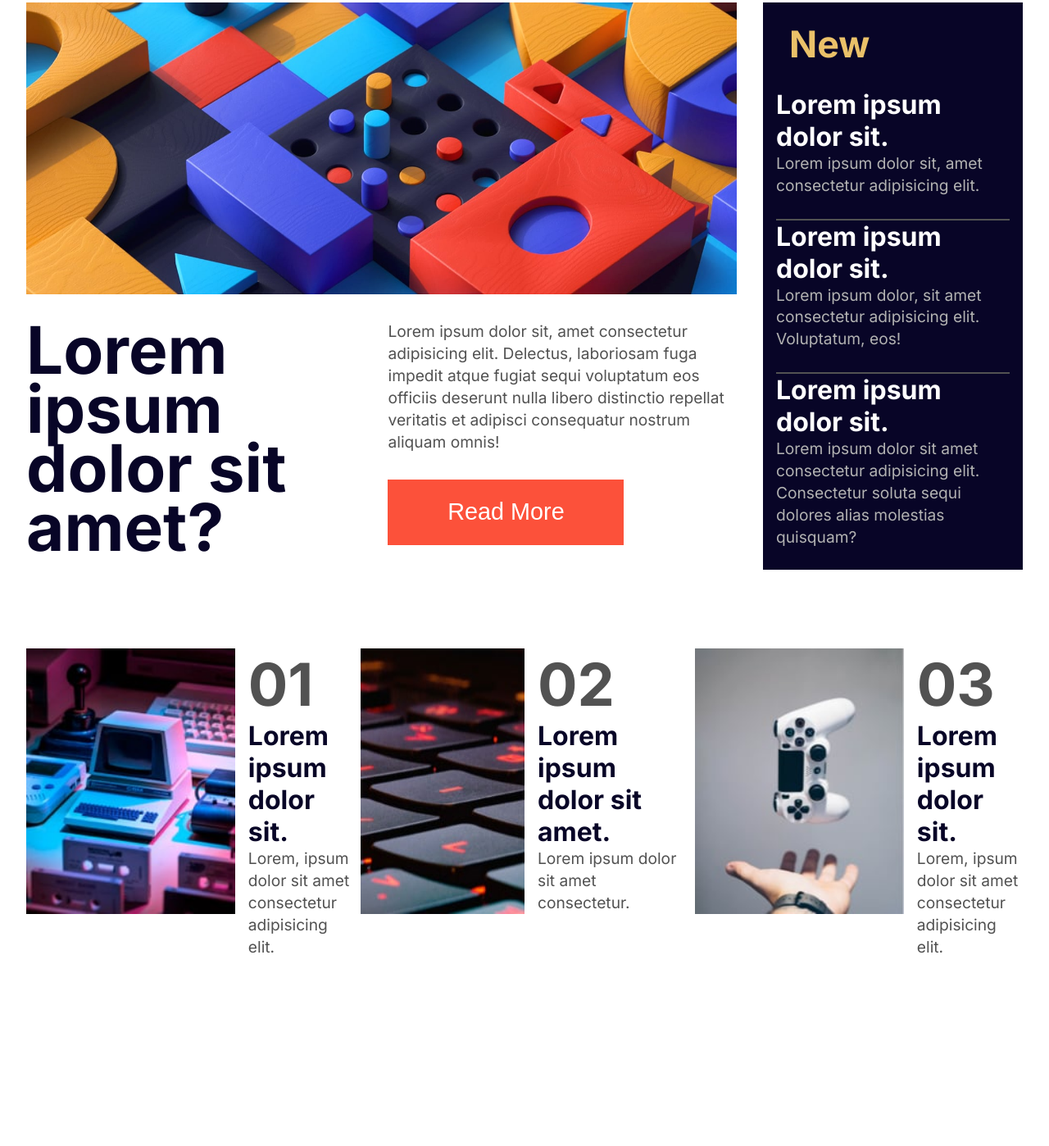
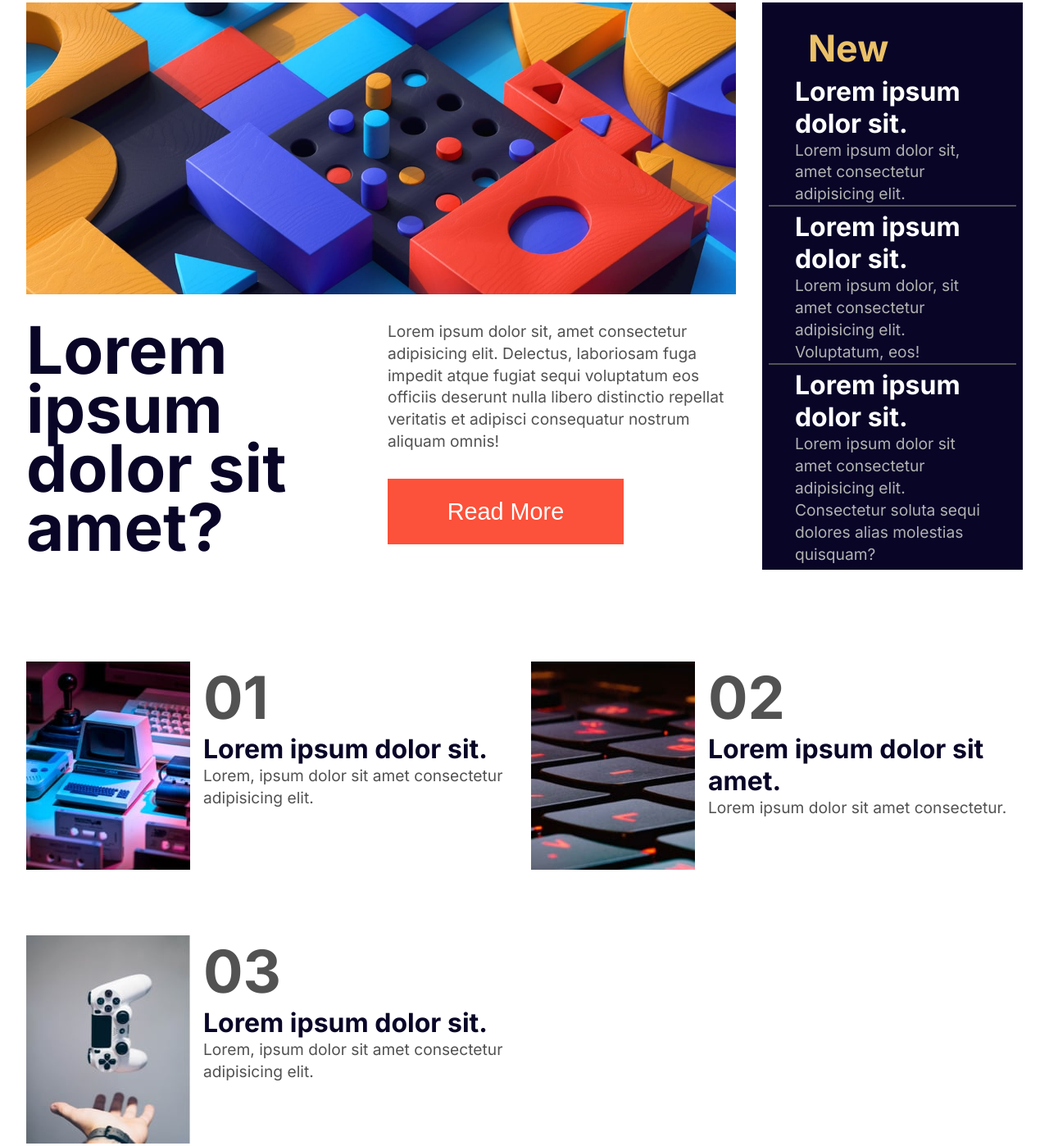
Before and after one commit to CanerGulduren/Simple-News-page, a website: page index.html in a window 1280 px wide. Shown: the part 84-1482 px from the top of the page at 82% size. Before the commit the page ends 1253 px from the top, so only its background shows below. Drawn offline with Linux system fonts and the light colour scheme.

Commit message:
Fix some responsive problem
Fix footer and aside responsive problem

```diff
--- a/sass/main.scss
+++ b/sass/main.scss
@@ -112,9 +112,14 @@ aside{
 
 aside{
     background-color: color.$primary-dark-color;
-    padding-inline: 1rem;
-    display: grid;
+    padding-inline: .5rem;
+    display: flex;
+    flex-direction: column;
     justify-content: space-evenly;
+}
+
+aside > *{
+    padding: 2rem;
 }
 
 aside h2{
@@ -131,19 +136,25 @@ aside span{
     color: color.$secondary-light-color;
 }
 
-.aside-title{
-    padding-block: 2rem;
-}
-
 .aside-title:not(:last-child){
     border-bottom: 2px solid color.$secondary-dark-color;
 }
 
 /*footer*/
 
+footer{
+    display: grid;
+    gap: 1rem;
+    grid-template-columns: repeat(auto-fit, minmax(30rem, 1fr));
+}
+
+footer img{
+    object-fit: cover;
+}
+
 .footer-title{
     display: flex;
-    padding-block: 1rem;
+    padding-block: 2rem;
     column-gap: 1rem;
 }
 
@@ -183,14 +194,6 @@ aside span{
     aside h5{
         font-size: font-size.$header-sm-size;
     }
-    footer{
-        display: flex;
-        flex-wrap: wrap;
-        justify-content: space-between;
-    }
-    .footer-title{
-        width: clamp(15rem, 25rem, 45rem);
-    }
 }
 
 @media(min-width: 1200px){
@@ -204,4 +207,8 @@ aside span{
         font-size: font-size.$header-md-size;
         margin: 1.5rem 0 0 1rem;
     }
+    aside > *{
+        padding-block: 0;
+    }
+
 }
```
Also changed, not shown: main.css, 1 other file.
